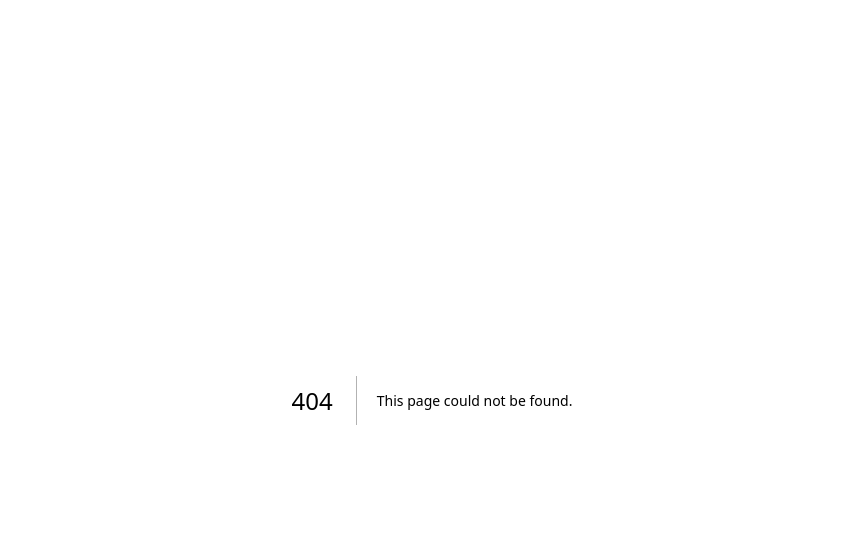
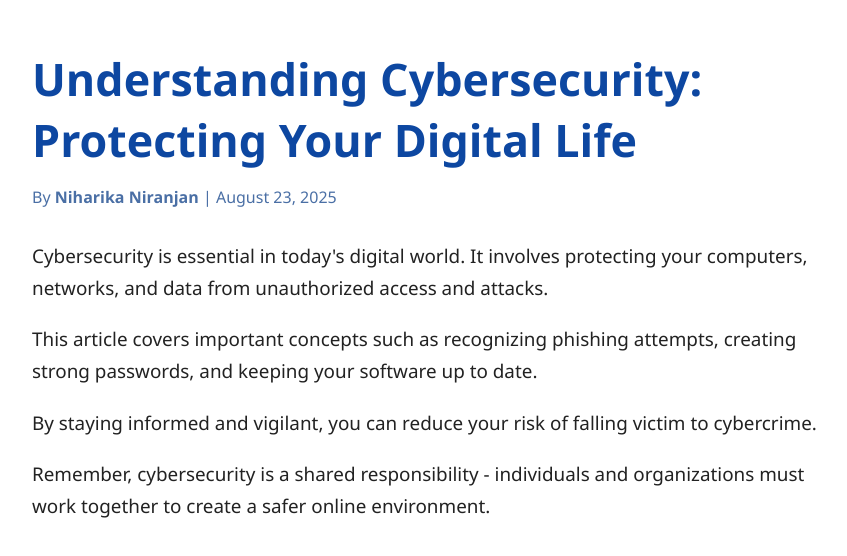
Before and after one commit to shravya235/CyberSaathi, a Next.js app in the folder cybersaathi/: page /Article/article in a window 1280 px wide. Before the commit this address had no page. Shown: the top 556 px of the page, without its empty margins (208-1055 px from the left). Built offline with nearby package versions, Linux system fonts and the light colour scheme.

Commit message:
created article page

```diff
--- a/cybersaathi/src/components/Navbar/Navlinks.js
+++ b/cybersaathi/src/components/Navbar/Navlinks.js
@@ -4,11 +4,10 @@ export default function NavLinks({ closeMenu }) {
   const links = [
     { name: "Home", href: "/Home" },
     { name: "Quiz", href: "/Quiz" },
-    { name: "Article", href: "/article" },
+    { name: "Article", href: "/Article/article" },
     { name: "About", href: "/About" },
     { name: "Community", href: "/Community/community" },
     { name: "profile", href: "/Profile/profile" },
-    { name: "contact", href: "/"}
   ];
 
   return (
--- /dev/null
+++ b/cybersaathi/src/pages/Article/article.js
@@ -0,0 +1,62 @@
+import React from 'react';
+
+export default function Article() {
+  // Sample article data
+  const article = {
+    title: "Understanding Cybersecurity: Protecting Your Digital Life",
+    author: "Niharika Niranjan",
+    date: "August 23, 2025",
+    content: [
+      "Cybersecurity is essential in today's digital world. It involves protecting your computers, networks, and data from unauthorized access and attacks.",
+      "This article covers important concepts such as recognizing phishing attempts, creating strong passwords, and keeping your software up to date.",
+      "By staying informed and vigilant, you can reduce your risk of falling victim to cybercrime.",
+      "Remember, cybersecurity is a shared responsibility - individuals and organizations must work together to create a safer online environment."
+    ],
+  };
+
+  return (
+    <main style={styles.container}>
+      <h1 style={styles.title}>{article.title}</h1>
+      <p style={styles.meta}>
+        By <strong>{article.author}</strong> | {article.date}
+      </p>
+
+      <article style={styles.article}>
+        {article.content.map((paragraph, idx) => (
+          <p key={idx} style={styles.paragraph}>
+            {paragraph}
+          </p>
+        ))}
+      </article>
+    </main>
+  );
+}
+
+const styles = {
+  container: {
+    maxWidth: 800,
+    margin: '3rem auto',
+    padding: '0 1.5rem',
+    fontFamily: "'Segoe UI', Tahoma, Geneva, Verdana, sans-serif",
+    color: '#222',
+  },
+  title: {
+    fontSize: '2.8rem',
+    fontWeight: 700,
+    marginBottom: '0.3rem',
+    color: '#0D47A1',
+  },
+  meta: {
+    fontSize: '1rem',
+    marginBottom: '2rem',
+    fontWeight: 500,
+    color: '#4a6fa5',
+  },
+  article: {
+    fontSize: '1.18rem',
+    lineHeight: 1.7,
+  },
+  paragraph: {
+    marginBottom: '1.2rem',
+  },
+};
--- a/cybersaathi/src/pages/Article/page.js
+++ /dev/null
@@ -1,8 +0,0 @@
-export default function Page() {
-  return (
-    <div>
-      <h1>About Page</h1>
-      {/* Your content */}
-    </div>
-  );
-}
--- a/cybersaathi/src/pages/Community/community.js
+++ b/cybersaathi/src/pages/Community/community.js
@@ -41,12 +41,12 @@ export default function Community() {
   const pathname = usePathname();
 
   const navLinks = [
-    { name: "Home", path: "/" },
-    { name: "Quiz", path: "/Quiz" },
-    { name: "Article", path: "/Article" },
-    { name: "About", path: "/About" },
-    { name: "Community", path: "/Community/community" },
-    { name: "Profile", path: "/Profile" },
+    { name: "Home", href: "/Home" },
+    { name: "Quiz", href: "/Quiz" },
+    { name: "Article", href: "/Article/article" },
+    { name: "About", href: "/About" },
+    { name: "Community", href: "/Community/community" },
+    { name: "profile", href: "/Profile/profile" },
   ];
 
   return (
@@ -72,7 +72,7 @@ export default function Community() {
       {/* Header */}
       <header className={styles.header}>
         <h1>Meet Our CyberSaathi Volunteers</h1>
-        <p>Dedicated experts committed to guiding you on your cyber safety journey.</p>
+        <p>Dedicated experts committed to guiding you on your Cyber Safety journey!</p>
       </header>
 
       {/* Cards grid */}
```
